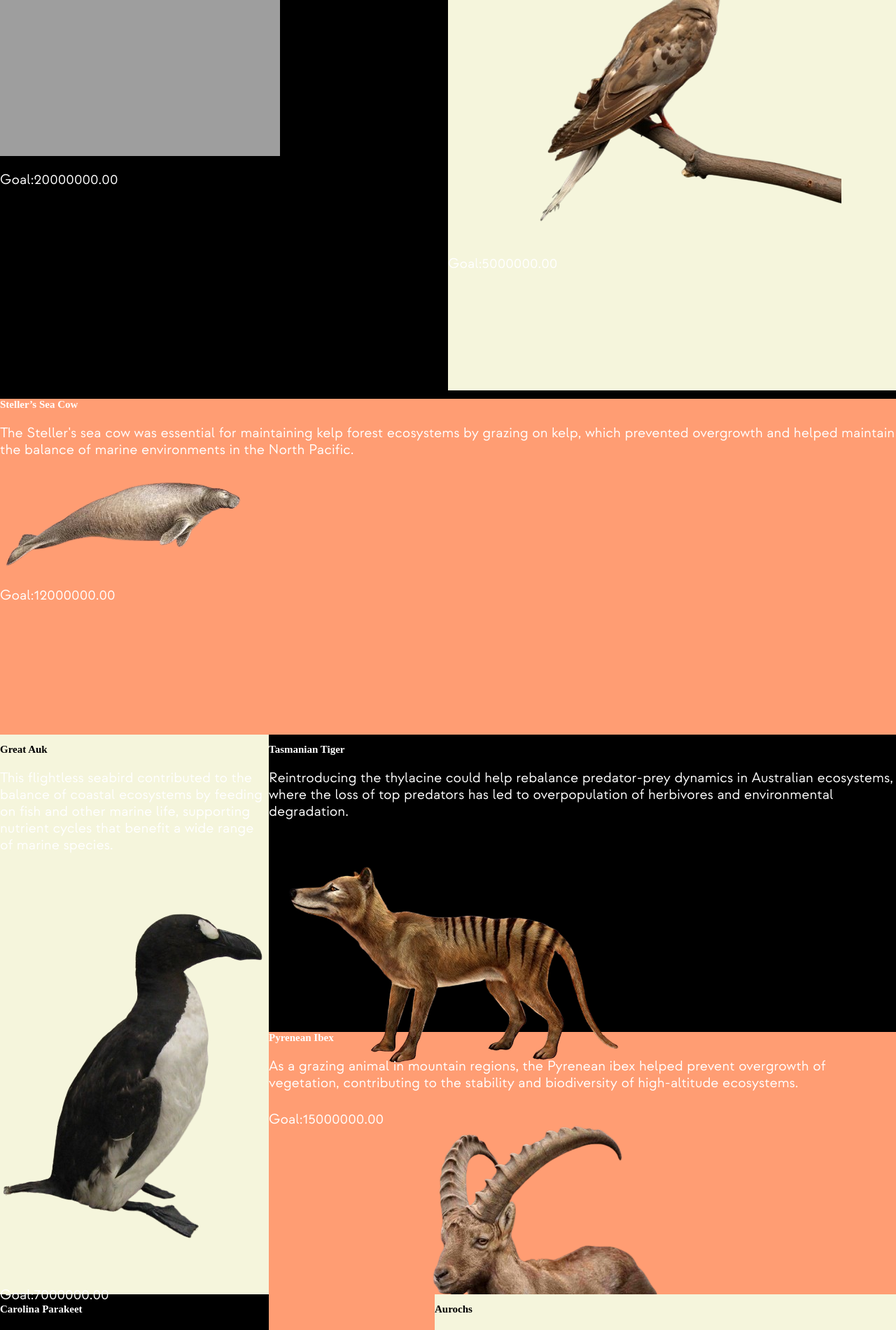
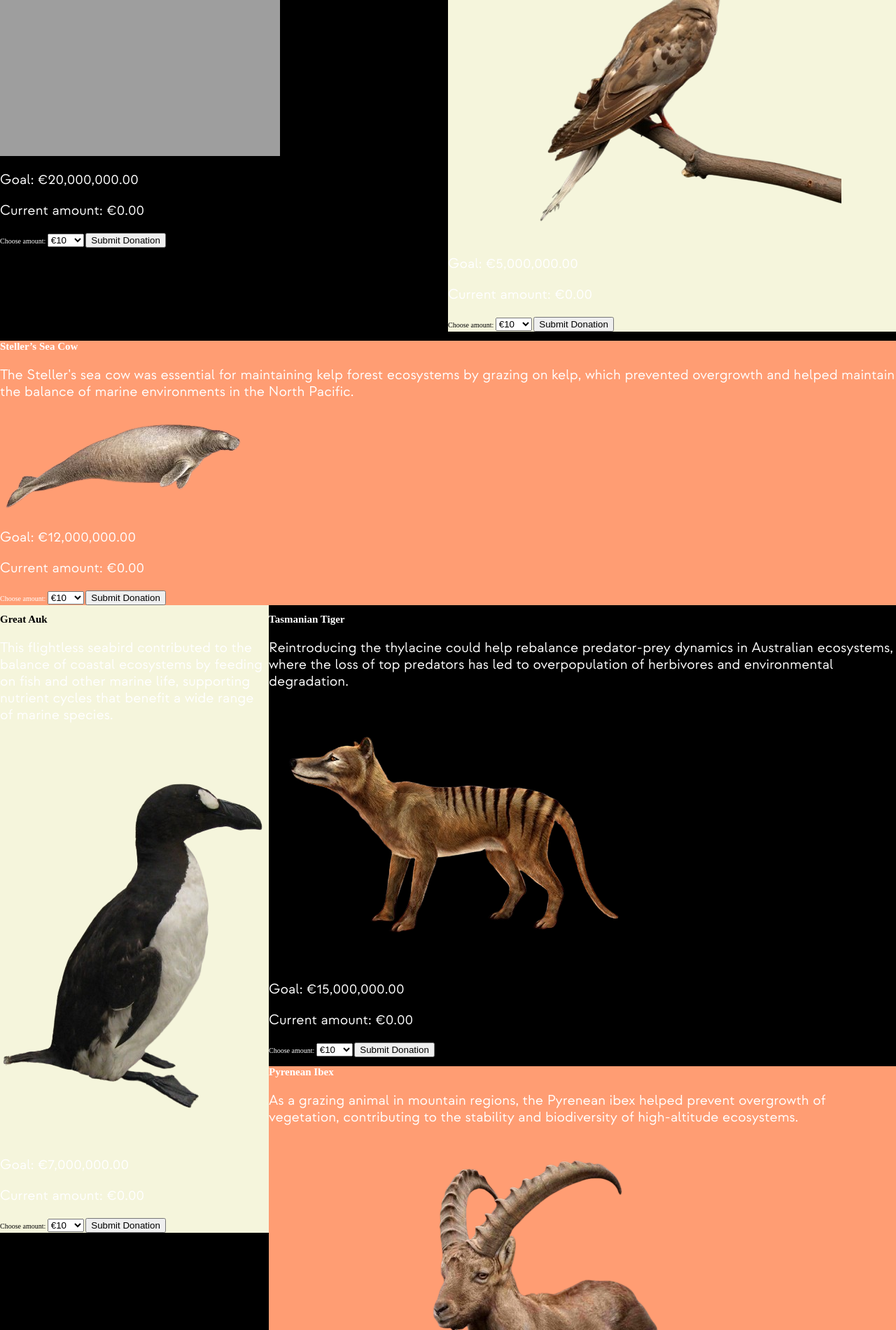
Before and after one commit to Yaelen/TLE-1-T10, a PHP site: page /donate.php in a window 1280 px wide. Shown: the part 816-2717 px from the top of the page at 70% size. Run offline with PHP 8.4, Linux system fonts and the light colour scheme; data comes from the database, SQL or seed files in the repository; grey boxes are pictures that could not be loaded.

Commit message:
donation page half 2

```diff
--- a/css/style.css
+++ b/css/style.css
@@ -592,6 +592,12 @@ p {
 
 
 /*Donation page*/
+.donation-body {
+    margin: 0;
+    width: 100vw;
+}
+
+
 
 .donate-header-background {
     width: 100vw;
@@ -606,18 +612,18 @@ p {
 }
 
 .section1 {
-    width: 50vw;
-    height: 100vh;
+    width: 50%;
+    height: 100%;
 }
 
 .section2 {
-    width: 50vw;
-    height: 100vh;
+    width: 50%;
+    height: 100%;
 }
 
 .section3 {
-    width: 100vw;
-    height: 60vh;
+    width: 100%;
+    height: 60%;
 }
 
 .big-second-donation-div {
@@ -625,21 +631,24 @@ p {
 }
 
 .section4 {
-    width: 30vw;
-    height: 100vh;
+    width: 30%;
+    height: 100%;
 }
 
 .small-second-donation-div {
-    width: 70vw;
-    height: 100vh;
+    width: 70%;
+    height: 120%;
 }
 
 .section5, section6 {
-    height: 50vh;
+    height: 50%;
 }
 
 .bottom-donation-div {
     display: flex;
+}
+
+.section1, .section5, .section7 {
 }
 
 .section2, .section4, .section8 {
--- a/donate.php
+++ b/donate.php
@@ -3,28 +3,35 @@
 
 // Setup connection with database
 require_once 'includes/database.php';
-//require_once 'includes/authentication.php';
 
-//retrieve id from url
-//$id = mysqli_real_escape_string($db,$_GET['id']);
-//select all games from database
-$query = "SELECT *
-            FROM animals ";
+// Check if form is submitted
+if ($_SERVER['REQUEST_METHOD'] === 'POST') {
+    // Get the animal_id and donation amount from the form
+    $animal_id = intval($_POST['animal_id']);
+    $donation_amount = floatval($_POST['donation']);
 
-$result = mysqli_query($db, $query)
-or die('Error '.mysqli_error($db).' with query '.$query);
+    // Update the current_amount in the database
+    $update_query = "UPDATE animals
+                     SET current_amount = current_amount + $donation_amount
+                     WHERE id = $animal_id";
+    mysqli_query($db, $update_query) or die('Error '.mysqli_error($db));
+
+    // Redirect back to the donation page to avoid form resubmission
+    header("Location: donate.php");
+    exit;
+}
+
+// Query to select all animals from the database
+$query = "SELECT * FROM animals";
+$result = mysqli_query($db, $query) or die('Error '.mysqli_error($db));
 
 $animal_donation = [];
-//create array from database return
-while($row = mysqli_fetch_assoc($result))
-{
+while ($row = mysqli_fetch_assoc($result)) {
     $animal_donation[] = $row;
 }
-//close db
+
+// Close db connection
 mysqli_close($db);
-
-
-
 ?>
 
 <!doctype html>
@@ -57,15 +64,32 @@ mysqli_close($db);
     </header>
 </div>
 
+<?php foreach ($animal_donation as $animal) { ?>
+    <section class="section<?= $animal['id'] ?>">
 
+        <h2 class="name<?= $animal['id'] ?>"> <?= $animal['name'] ?> </h2>
+        <p> <?= $animal['description'] ?> </p>
+        <img src="<?= $animal['image_url'] ?>" alt="<?= $animal['name'] ?>" alt=img-donation"<?= $animal['id'] ?>" >
+        <p> Goal: €<?= number_format($animal['goal'], 2) ?> </p>
+        <p> Current amount: €<span id="current-<?= $animal['id'] ?>"><?= number_format($animal['current_amount'], 2) ?></span> </p>
 
-<?php foreach ($animal_donation as $animal) { ?>
-<section class="section<?= $animal['id'] ?>">
+        <!-- Progress bar -->
+        <div class="progress-bar" data-goal="<?= $animal['goal'] ?>">
+            <div class="progress" id="progress-<?= $animal['id'] ?>" style="width: <?= ($animal['current_amount'] / $animal['goal']) * 100 ?>%"></div>
+        </div>
 
-    <h2 class="name<?= $animal['id'] ?>"> <?= $animal['name'] ?> </h2>
-    <p> <?= $animal['description'] ?> </p>
-    <img src="<?= $animal['image_url'] ?>">
-    <p> Goal:<?= $animal['goal'] ?> </p>
+        <!-- Donation Form -->
+        <form action="donate.php" method="POST">
+            <input type="hidden" name="animal_id" value="<?= $animal['id'] ?>">
+            <label for="donation">Choose amount:</label>
+            <select name="donation" required>
+                <option value="10">€10</option>
+                <option value="50">€50</option>
+                <option value="100">€100</option>
+            </select>
+            <button type="submit">Submit Donation</button>
+        </form>
+
 </section>
 
 <?php } ?>
@@ -73,6 +97,26 @@ mysqli_close($db);
 </body>
 
 <script>
+    function submitDonation(animalId, amount) {
+        const formData = new FormData();
+        formData.append('animal_id', animalId);
+        formData.append('donation', amount);
+
+        fetch('donate.php', {
+            method: 'POST',
+            body: formData
+        }).then(response => response.json()).then(data => {
+            // Update progress bar and current amount
+            let currentAmount = document.getElementById('current-' + animalId);
+            let progress = document.getElementById('progress-' + animalId);
+            let newAmount = parseFloat(currentAmount.textContent.replace(',', '')) + amount;
+            currentAmount.textContent = newAmount.toFixed(2);
+
+            let goal = parseFloat(progress.parentElement.getAttribute('data-goal'));
+            progress.style.width = (newAmount / goal) * 100 + '%';
+        });
+    }
+
     const topDonationDiv = document.createElement('div');
     topDonationDiv.className = 'top-donation-div';
     const section1 = document.querySelector('.section1');
```
